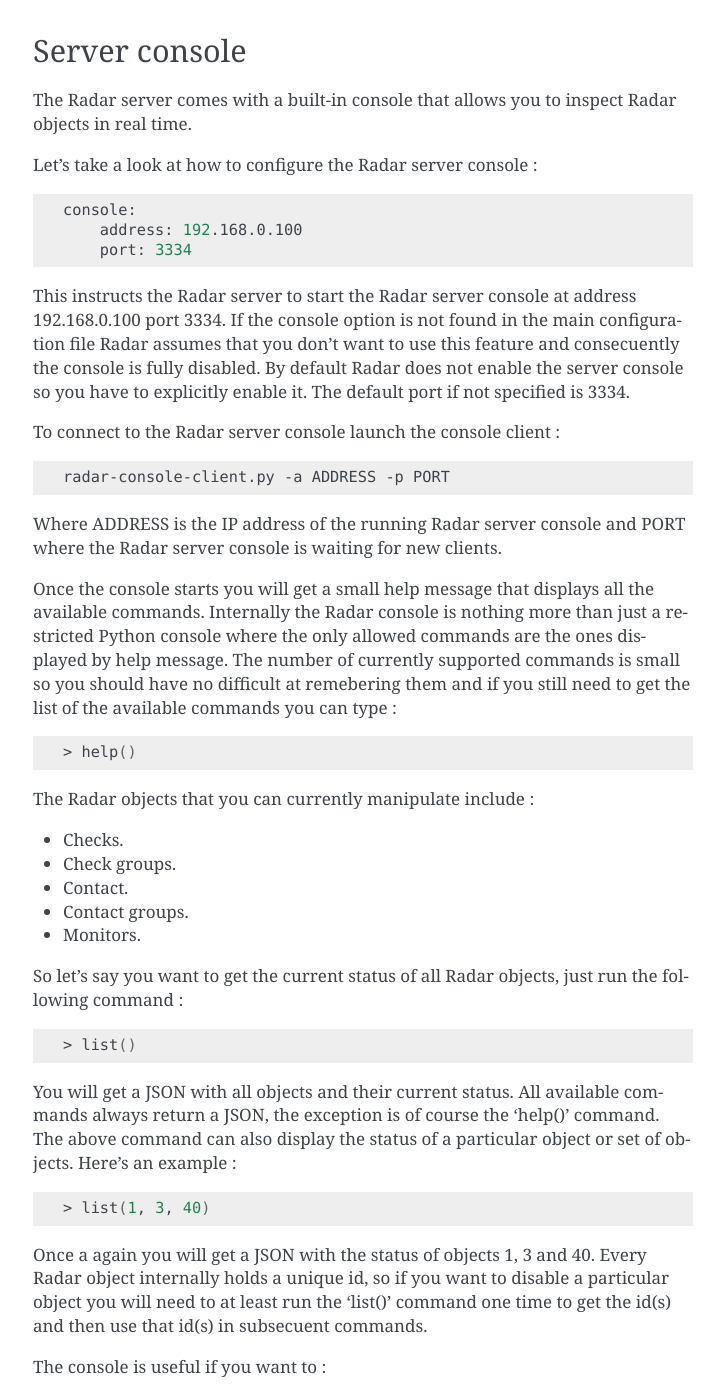
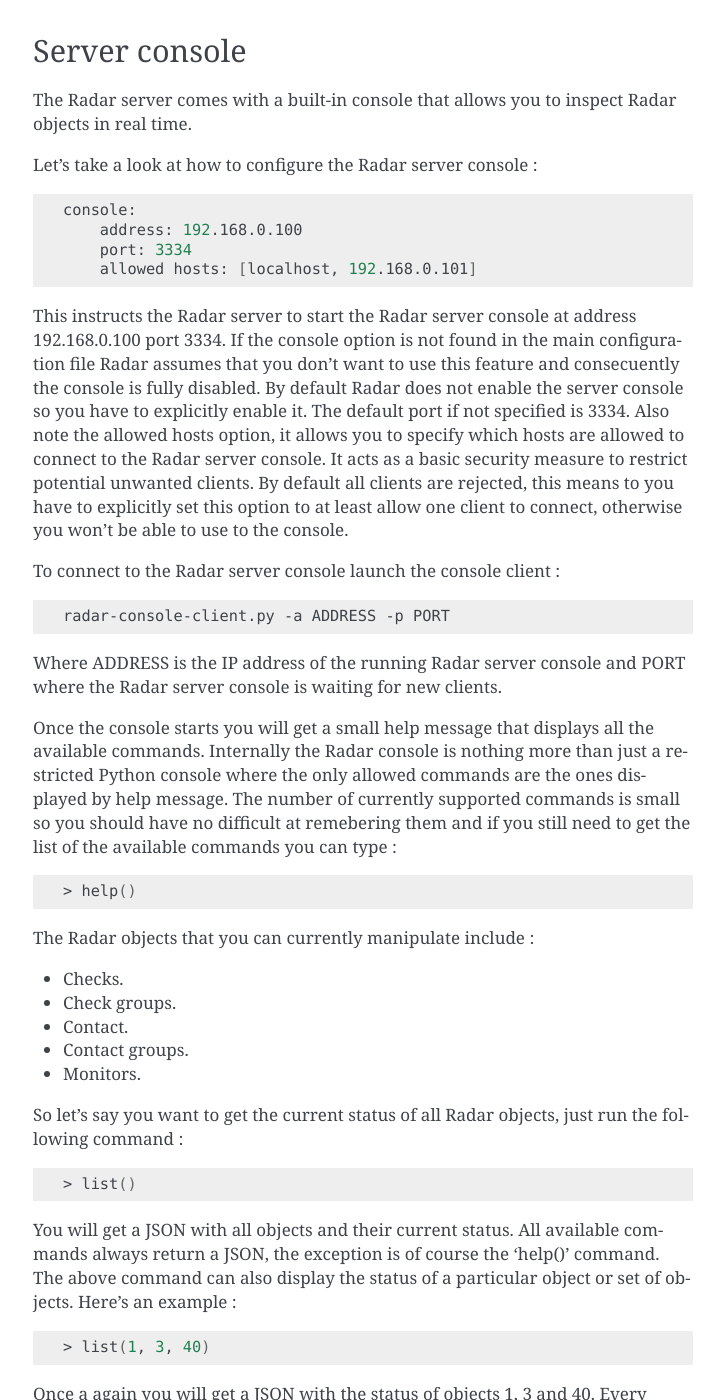
Before and after one commit to lliendo/Radar, a Sphinx documentation site: the page built from docs/server-configuration.rst, in a window 1280 px wide and 1400 px high, scrolled down 7339 px. Shown: the whole window, without its empty margins (387-1111 px from the left). Built offline with Sphinx 7.4.7, drawn with Linux system fonts in a browser that asks for light colours; some of the changed text lies outside the part shown.

Commit message:
- Updated ES documentation.

```diff
--- a/docs/server-configuration.rst
+++ b/docs/server-configuration.rst
@@ -400,6 +400,7 @@ Let's take a look at how to configure the Radar server console :
     console:
         address: 192.168.0.100
         port: 3334
+        allowed hosts: [localhost, 192.168.0.101]
 
 
 This instructs the Radar server to start the Radar server console at address
@@ -407,6 +408,11 @@ This instructs the Radar server to start the Radar server console at address
 file Radar assumes that you don't want to use this feature and consecuently the
 console is fully disabled. By default Radar does not enable the server console
 so you have to explicitly enable it. The default port if not specified is 3334.
+Also note the allowed hosts option, it allows you to specify which hosts are allowed
+to connect to the Radar server console. It acts as a basic security measure to
+restrict potential unwanted clients. By default all clients are rejected, this
+means to you have to explicitly set this option to at least allow one client to
+connect, otherwise you won't be able to use to the console.
 
 To connect to the Radar server console launch the console client :
 
@@ -458,7 +464,7 @@ Here's an example :
 
 Once a again you will get a JSON with the status of objects 1, 3 and 40. Every
 Radar object internally holds a unique id, so if you want to disable a particular
-object you will need to at least run the 'list()' command one time to get the id(s)
+object you will need to at least run the 'list()' command once to get the id(s)
 and then use that id(s) in subsecuent commands.
 
 The console is useful if you want to :
@@ -468,12 +474,6 @@ The console is useful if you want to :
 * Test a particular check or set of checks to verify if they're properly working.
 
 without stopping the Radar server.
-
-Currently the Radar server console doesn't filter the incoming clients. This translates
-to the fact that any client can potentially connect and execute any command.
-It is strongly recommended that you set up a firewall to only allow certain well
-known IP addresses be able to connect to the Radar console server. This security
-limitation is expected to be solved in the near future.
 
 
 Plugins configuration
```
Also changed, not shown: 1 other file.
